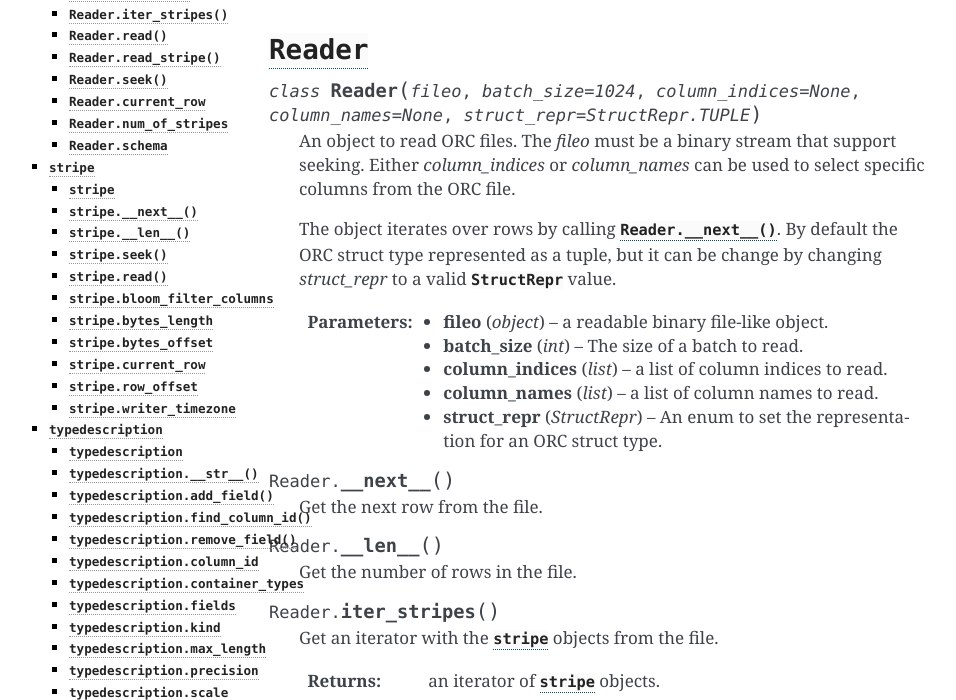
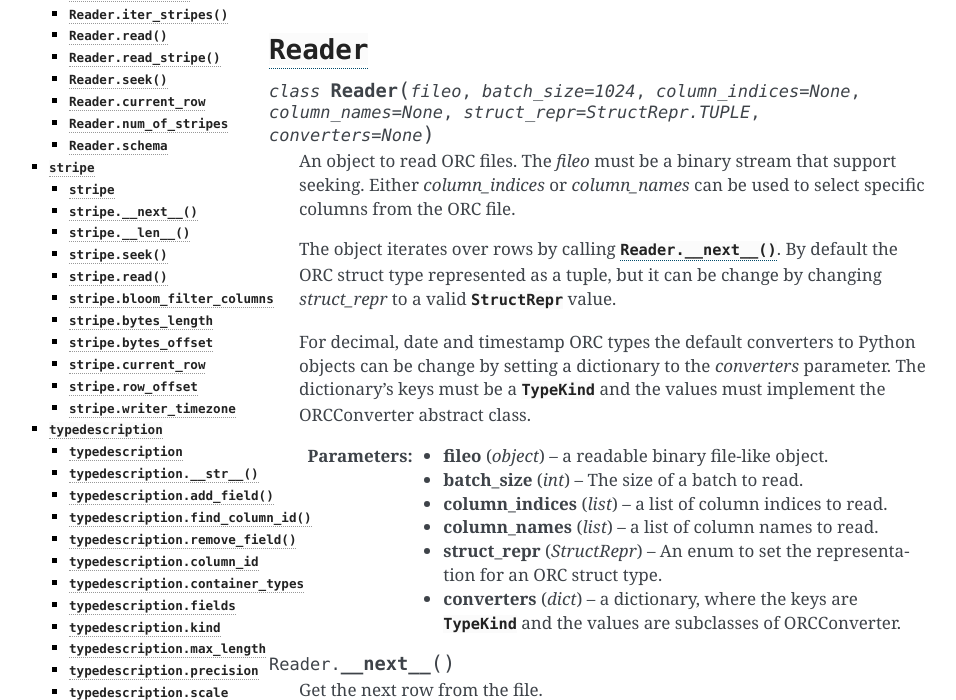
Before and after one commit to noirello/pyorc, a Sphinx documentation site: the page built from docs/api.rst, in a window 1280 px wide and 900 px high, cut to the strip 200-900 px from the top of the window. Shown: the whole strip, without its empty margins (151-1107 px from the left). Built offline with Sphinx 7.4.7, drawn with Linux system fonts in a browser that asks for light colours; some of the changed text lies outside the part shown.

Commit message:
Add documentation about converter params

```diff
--- a/docs/api.rst
+++ b/docs/api.rst
@@ -7,7 +7,8 @@ API documentation
 ===============
 
 .. class:: Reader(fileo, batch_size=1024, column_indices=None, \
-                  column_names=None, struct_repr=StructRepr.TUPLE)
+                  column_names=None, struct_repr=StructRepr.TUPLE, \
+                  converters=None)
 
     An object to read ORC files. The `fileo` must be a binary stream that
     support seeking. Either `column_indices` or `column_names` can be used
@@ -17,12 +18,19 @@ API documentation
     default the ORC struct type represented as a tuple, but it can be change
     by changing `struct_repr` to a valid :class:`StructRepr` value.
 
+    For decimal, date and timestamp ORC types the default converters to
+    Python objects can be change by setting a dictionary to the `converters`
+    parameter. The dictionary's keys must be a :class:`TypeKind` and the
+    values must implement the ORCConverter abstract class.
+
     :param object fileo: a readable binary file-like object.
     :param int batch_size: The size of a batch to read.
     :param list column_indices: a list of column indices to read.
     :param list column_names: a list of column names to read.
     :param StructRepr struct_repr: An enum to set the representation for
         an ORC struct type.
+    :param dict converters: a dictionary, where the keys are
+        :class:`TypeKind` and the values are subclasses of ORCConverter.
 
 .. method:: Reader.__next__()
 
@@ -205,7 +213,8 @@ API documentation
                   stripe_size=67108864, compression=CompressionKind.ZLIB, \
                   compression_strategy=CompressionStrategy.SPEED, \
                   compression_block_size=65536, bloom_filter_columns=None, \
-                  bloom_filter_fpp=0.05, struct_repr=StructRepr.TUPLE)
+                  bloom_filter_fpp=0.05, struct_repr=StructRepr.TUPLE, \
+                  converters=None)
 
     An object to write ORC files. The `fileo` must be a binary stream.
     The `schema` must be :class:`typedescription` or a valid ORC schema
@@ -216,6 +225,11 @@ API documentation
     fields can be selected with dotted format. For example a file with a
     ``struct<first:struct<second:int>>`` schema the second column can be
     selected as ``["first.second"]``.
+
+    For decimal, date and timestamp ORC types the default converters from
+    Python objects can be change by setting a dictionary to the `converters`
+    parameter. The dictionary's keys must be a :class:`TypeKind` and the
+    values must implement the ORCConverter abstract class.
 
     :param object fileo: a writeable binary file-like object.
     :param typedescription|str schema: the ORC schema of the file.
@@ -231,6 +245,8 @@ API documentation
         Bloom filter (Must be 0> and 1<).
     :param StructRepr struct_repr: An enum to set the representation for
         an ORC struct type.
+    :param dict converters: a dictionary, where the keys are
+        :class:`TypeKind` and the values are subclasses of ORCConverter.
 
 .. method:: Writer. __enter__()
 .. method:: Writer.__exit__()
```
